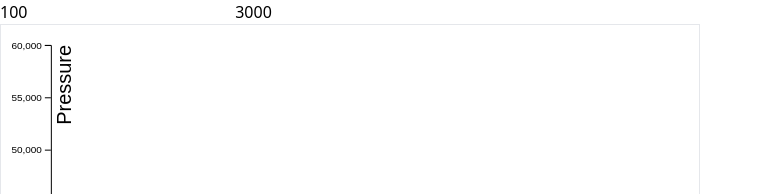
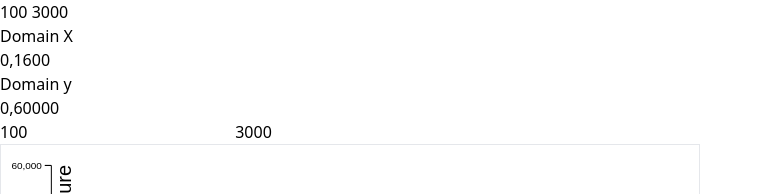
Before and after one commit to xomaxy/digitalPhase, a SvelteKit app: page / in a window 1280 px wide. Shown: the top 194 px of the page, without its empty margins (0-763 px from the left). Built offline with nearby package versions, Linux system fonts and the light colour scheme.

Commit message:
Removing 3d-d3 preparing for integrating therelte

```diff
--- a/package.json
+++ b/package.json
@@ -21,7 +21,6 @@
 	},
 	"type": "module",
 	"dependencies": {
-		"d3": "^7.8.5",
-		"d3-3d": "^0.1.3"
+		"d3": "^7.8.5"
 	}
 }
--- a/src/routes/+page.svelte
+++ b/src/routes/+page.svelte
@@ -27,16 +27,16 @@
 </script>
 
 <main>
-  <input on:keydown={(e)=>{if (e.key == 'Enter'){point.x = e.target.value}}} value={point.x}>
-  <input on:keydown={(e)=>{if (e.key == 'Enter'){point.y = e.target.value}}} value={point.y}>
-  <Grid bind:point bind:domain {label} {sizeLabel} {radius}/>
-
-
-</main>
-
-<!-- Plot all the values for dev proposes-->
 <p>{point.x} {point.y}</p>
 <p>Domain X</p>
 <p>{domain.x} </p>
 <p>Domain y</p>
 <p>{domain.y}</p>
+  <input on:keydown={(e)=>{if (e.key == 'Enter'){point.x = e.target.value}}} value={point.x}>
+  <input on:keydown={(e)=>{if (e.key == 'Enter'){point.y = e.target.value}}} value={point.y}>
+  <Grid bind:point bind:domain {label} {sizeLabel} {radius}/>
+  <Plot3d />
+
+</main>
+
+<!-- Plot all the values for dev proposes-->
--- a/src/routes/Plot3d.svelte
+++ /dev/null
@@ -1,97 +0,0 @@
-<script>
-    import * as d3 from 'd3';
-    import {_3d} from 'd3-3d';
-
-
-    let origin = [480, 250], j = 16, points = [], alpha = 0, beta = 0, startAngle = Math.PI/4;
-    let svg    = d3.select('svg').call(d3.drag().on('drag', dragged).on('start', dragStart).on('end', dragEnd)).append('g');
-    let mx, my, mouseX, mouseY;
-
-    let surface = d3._3d()
-        .scale(10)
-        .x(function(d){ return d.x; })
-        .y(function(d){ return d.y; })
-        .z(function(d){ return d.z; })
-        .origin(origin)
-        .rotateY(startAngle)
-        .rotateX(-startAngle)
-        .shape('SURFACE', j*2);
-
-    let color = d3.scaleLinear();
-
-    function processData(data, tt){
-
-        let planes = svg.selectAll('path').data(data, function(d){ return d.plane; });
-
-        planes
-            .enter()
-            .append('path')
-            .attr('class', '_3d')
-            .attr('fill', colorize)
-            .attr('opacity', 0)
-            .attr('stroke-opacity', 0.1)
-            .merge(planes)
-            .attr('stroke', 'black')
-            .transition().duration(tt)
-            .attr('opacity', 1)
-            .attr('fill', colorize)
-            .attr('d', surface.draw);
-
-        planes.exit().remove();
-
-        d3.selectAll('._3d').sort(surface.sort);
-
-    }
-
-    function colorize(d){
-        let _y = (d[0].y + d[1].y + d[2].y + d[3].y)/4;
-        return d.ccw ? d3.interpolateSpectral(color(_y)) : d3.color(d3.interpolateSpectral(color(_y))).darker(2.5);
-    }
-
-    function dragStart(){
-        mx = d3.event.x;
-        my = d3.event.y;
-    }
-
-    function dragged(){
-        mouseX = mouseX || 0;
-        mouseY = mouseY || 0;
-        beta   = (d3.event.x - mx + mouseX) * Math.PI / 230 ;
-        alpha  = (d3.event.y - my + mouseY) * Math.PI / 230  * (-1);
-        processData(surface.rotateY(beta + startAngle).rotateX(alpha - startAngle)(points), 0);
-    }
-
-    function dragEnd(){
-        mouseX = d3.event.x - mx + mouseX;
-        mouseY = d3.event.y - my + mouseY;
-    }
-
-    function init(eq){
-        points = [];
-
-        for(let z = -j; z < j; z++){
-            for(let x = -j; x < j; x++){
-                points.push({x: x, y: eq(x, z), z: z});
-            }
-        }
-
-        let yMin = d3.min(points, function(d){ return d.y; });
-        let yMax = d3.max(points, function(d){ return d.y; });
-
-        color.domain([yMin, yMax]);
-        processData(surface(points), 1000);
-    }
-
-    function change(){
-        let rn1 = Math.floor(d3.randomUniform(1, 12)());
-        let eqa = function(x, z){
-            return Math.cos(Math.sqrt(x*x+z*z)/5*Math.PI)*rn1;
-        };
-        init(eqa);
-    }
-
-    d3.selectAll('button').on('click', change);
-
-    change();
-
-</script>
```
Also changed, not shown: 1 other file (tests, documents, lock files or other folders).
